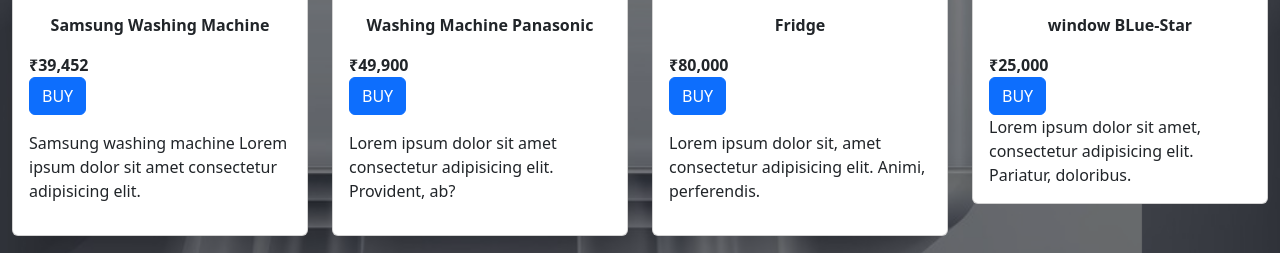
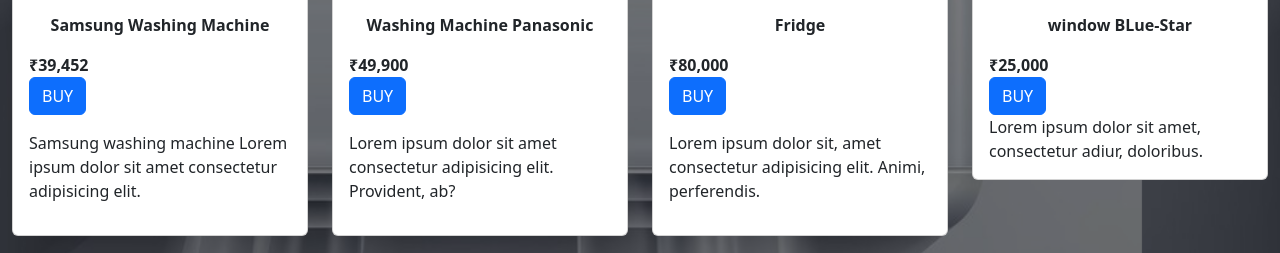
Before and after one commit to vivekrajput00/vishal-ac, a plain HTML site: page index.html in a window 1280 px wide. Shown: the part 1976-2229 px from the top of the page. Drawn offline with nearby package versions, Linux system fonts and the light colour scheme.

Commit message:
Update index.html

```diff
--- a/index.html
+++ b/index.html
@@ -208,7 +208,7 @@
                       <p style="text-align: center;"><strong>window BLue-Star</strong></p>
                       <p class="card-text"><strong>&#8377;25,000</strong><br>
                         <input class="btn btn-primary" type="button" value="BUY"><br>
-                        Lorem ipsum dolor sit amet, consectetur adipisicing elit. Pariatur, doloribus.</p>
+                        Lorem ipsum dolor sit amet, consectetur adiur, doloribus.</p>
                     </div>
                   </div>
                 </div>
```
